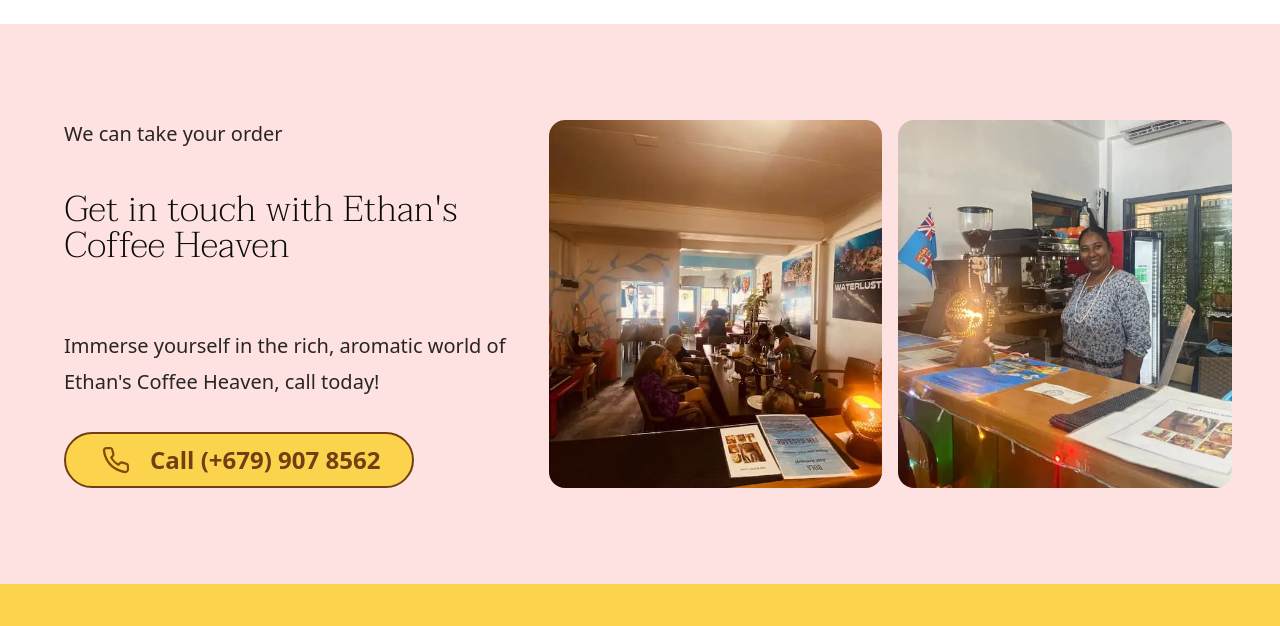
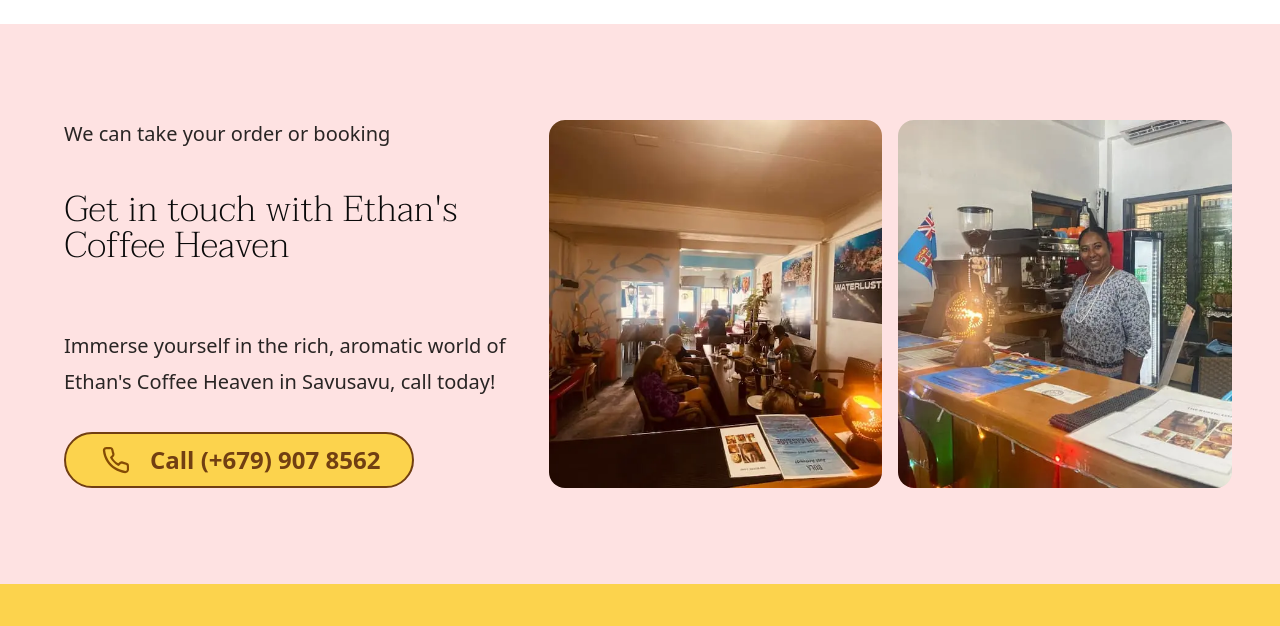
Before and after one commit to michagodfrey/ethans2, a website: page index.html in a window 1280 px wide. Shown: the part 4960-5586 px from the top of the page. Drawn offline with Linux system fonts and the light colour scheme; a script that the page names is missing.

Commit message:
edited contact section

```diff
--- a/index.html
+++ b/index.html
@@ -272,10 +272,10 @@
     <div class="flex gap-5 max-md:flex-col">
       <div class="flex flex-col w-2/5 max-md:ml-0 max-md:w-full">
         <div class="flex flex-col items-start self-stretch my-auto w-full leading-tight max-md:mt-10 max-md:max-w-full">
-          <p class="text-xl text-stone-800">We can take your order</p>
+          <p class="text-xl text-stone-800">We can take your order or booking</p>
           <h2 style="font-family: 'Taviraj', serif" class="mt-11 text-4xl leading-none text-neutral-950 max-md:mt-10 max-md:text-4xl">Get in touch with Ethan's Coffee Heaven</h2>
           <p class="self-stretch mt-16 text-xl font-medium leading-9 text-stone-800 max-md:mt-10 max-md:max-w-full">
-            Immerse yourself in the rich, aromatic world of Ethan's Coffee Heaven, call today!
+            Immerse yourself in the rich, aromatic world of Ethan's Coffee Heaven in Savusavu, call today!
           </p>
 
           <a href="tel:+6799078562" class="mt-8 flex gap-4 items-center px-8 py-2 text-2xl text-center border-2 border-yellow-900 text-yellow-900 font-semibold bg-amber-300 rounded-full max-md:px-5 hover:-translate-y-2 transition duration-300">
```
